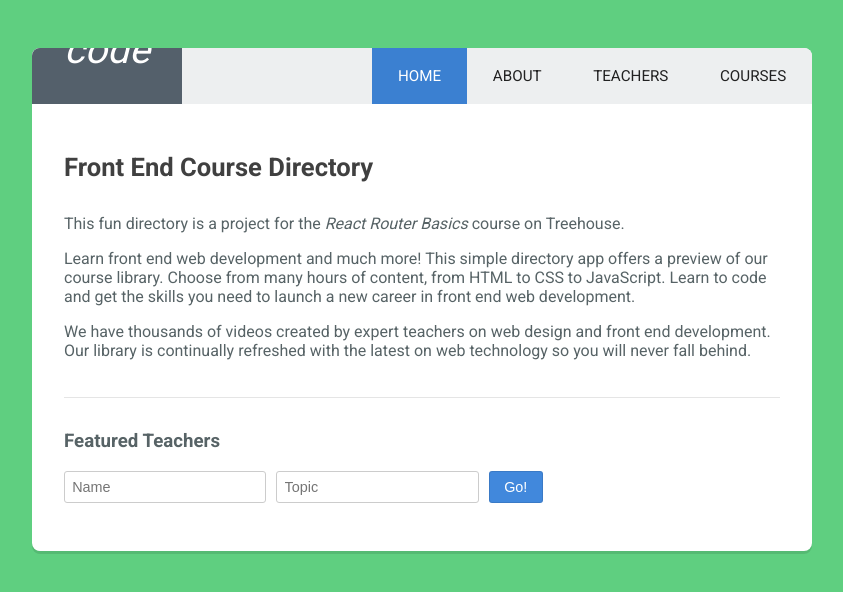
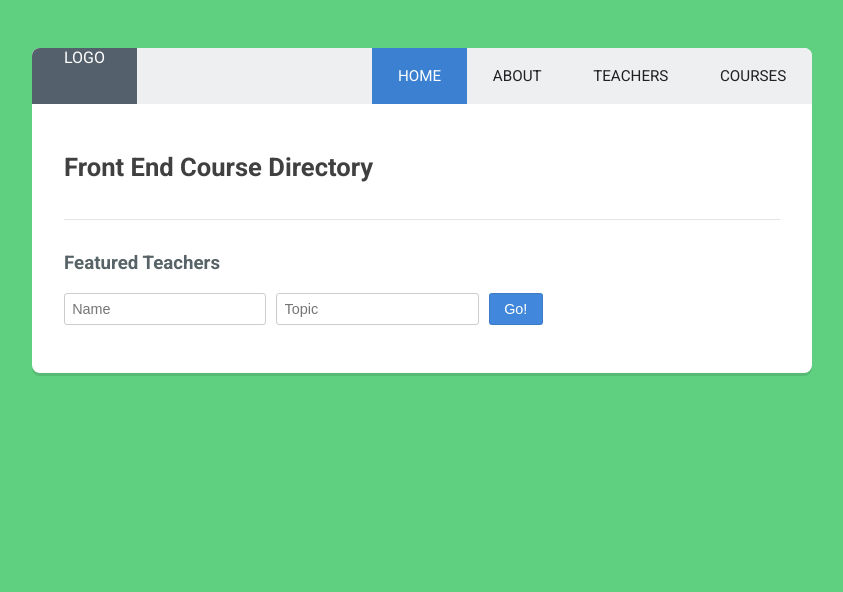
Before and after one commit to Gadget89/website, a React (Create React App) app: page / in a window 1280 px wide. Shown: the top 592 px of the page, without its empty margins (218-1061 px from the left). Built offline with nearby package versions, Linux system fonts and the light colour scheme.

Commit message:
Updated content of Home.js and renamed file to Landing.js

```diff
--- a/src/components/App.js
+++ b/src/components/App.js
@@ -7,7 +7,7 @@ import {
 
 // App components
 import Header from './Header';
-import Home from './Home';
+import Landing from './Landing';
 import About from './About';
 import Teachers from './Teachers';
 import Courses from './Courses';
@@ -20,7 +20,7 @@ const App = () => (
       <Header />
 
       <Switch>
-        <Route exact path="/" component={Home} />
+        <Route exact path="/" component={Landing} />
         <Route path="/about" render={ () => <About title='About' /> } />
         <Route exact path="/teachers" component={Teachers} />
         <Route path="/teachers/:topic/:name" component={Featured} />
--- a/src/components/Header.js
+++ b/src/components/Header.js
@@ -3,7 +3,7 @@ import { NavLink } from 'react-router-dom';
 
 const Header = () => (
   <header>
-    <span className="icn-logo"><i className="material-icons">code</i></span>
+    <span className="icn-logo">LOGO</span>
     <ul className="main-nav">
       <li><NavLink exact to="/">Home</NavLink></li>
       <li><NavLink to="/about">About</NavLink></li>
--- a/src/components/Home.js
+++ /dev/null
@@ -1,32 +0,0 @@
-import React, { Component } from 'react';
-
-class Home extends Component {
-
-  handleSubmit = (e) => {
-    e.preventDefault();
-    let teacherName = this.name.value;
-    let teacherTopic = this.topic.value;
-    let path = `teachers/${teacherTopic}/${teacherName}`;
-    this.props.history.push(path);
-  }
-
-  render() {
-    return (
-      <div className="main-content home">
-        <h2>Front End Course Directory</h2>
-        <p>This fun directory is a project for the <em>React Router Basics</em> course on Treehouse.</p>
-        <p>Learn front end web development and much more! This simple directory app offers a preview of our course library. Choose from many hours of content, from HTML to CSS to JavaScript. Learn to code and get the skills you need to launch a new career in front end web development.</p>
-        <p>We have thousands of videos created by expert teachers on web design and front end development. Our library is continually refreshed with the latest on web technology so you will never fall behind.</p>
-        <hr />
-        <h3>Featured Teachers</h3>
-        <form onSubmit={this.handleSubmit}>
-          <input type="text" placeholder="Name" ref={ (input) => this.name = input } />
-          <input type="text" placeholder="Topic" ref={ (input) => this.topic = input } />
-          <button type="submit">Go!</button>
-        </form>
-      </div>
-    );
-  }
-}
-
-export default Home;
--- /dev/null
+++ b/src/components/Landing.js
@@ -0,0 +1,29 @@
+import React, { Component } from 'react';
+
+class Landing extends Component {
+
+  handleSubmit = (e) => {
+    e.preventDefault();
+    let teacherName = this.name.value;
+    let teacherTopic = this.topic.value;
+    let path = `teachers/${teacherTopic}/${teacherName}`;
+    this.props.history.push(path);
+  }
+
+  render() {
+    return (
+      <div className="main-content home">
+        <h2>Front End Course Directory</h2>
+        <hr />
+        <h3>Featured Teachers</h3>
+        <form onSubmit={this.handleSubmit}>
+          <input type="text" placeholder="Name" ref={ (input) => this.name = input } />
+          <input type="text" placeholder="Topic" ref={ (input) => this.topic = input } />
+          <button type="submit">Go!</button>
+        </form>
+      </div>
+    );
+  }
+}
+
+export default Landing;
```
